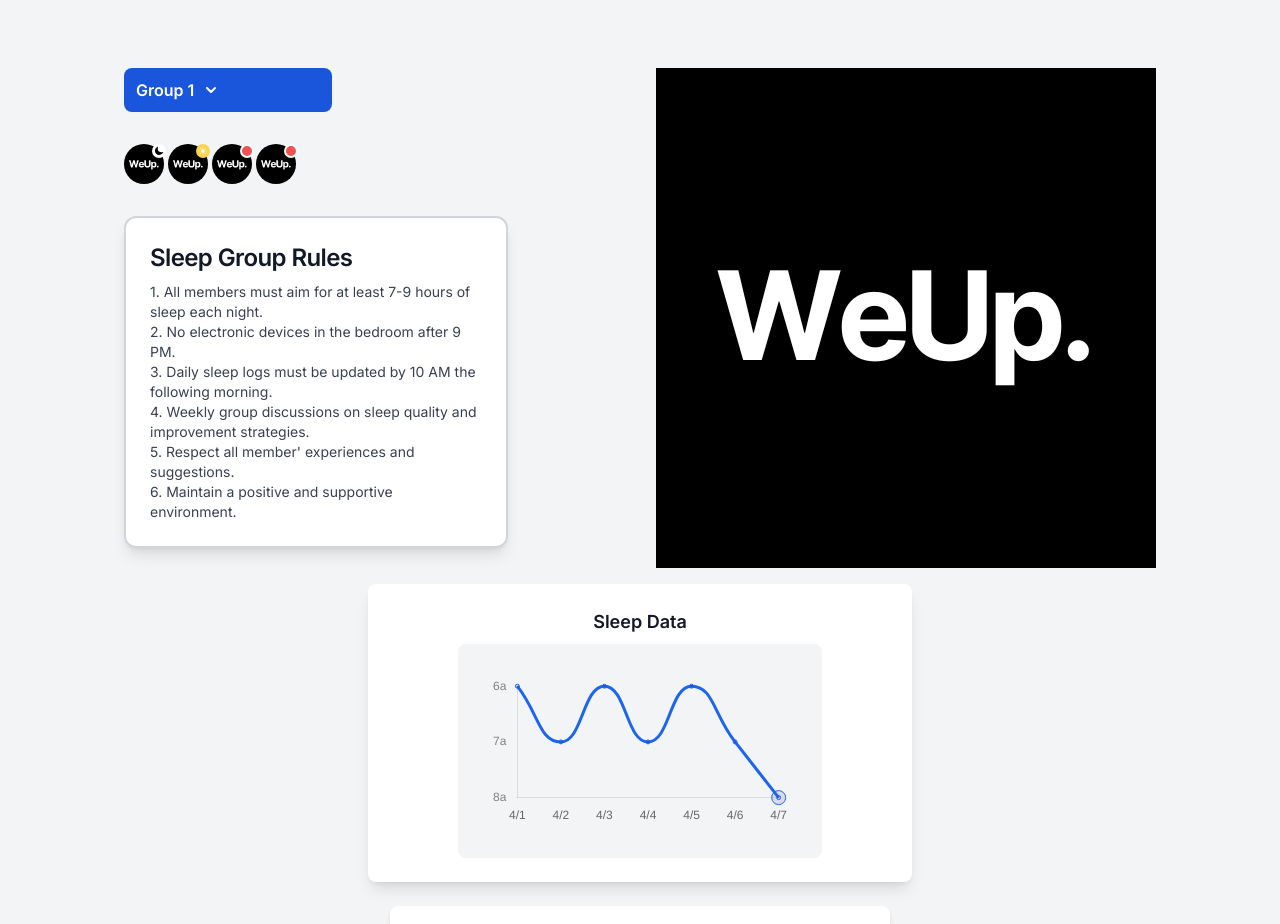
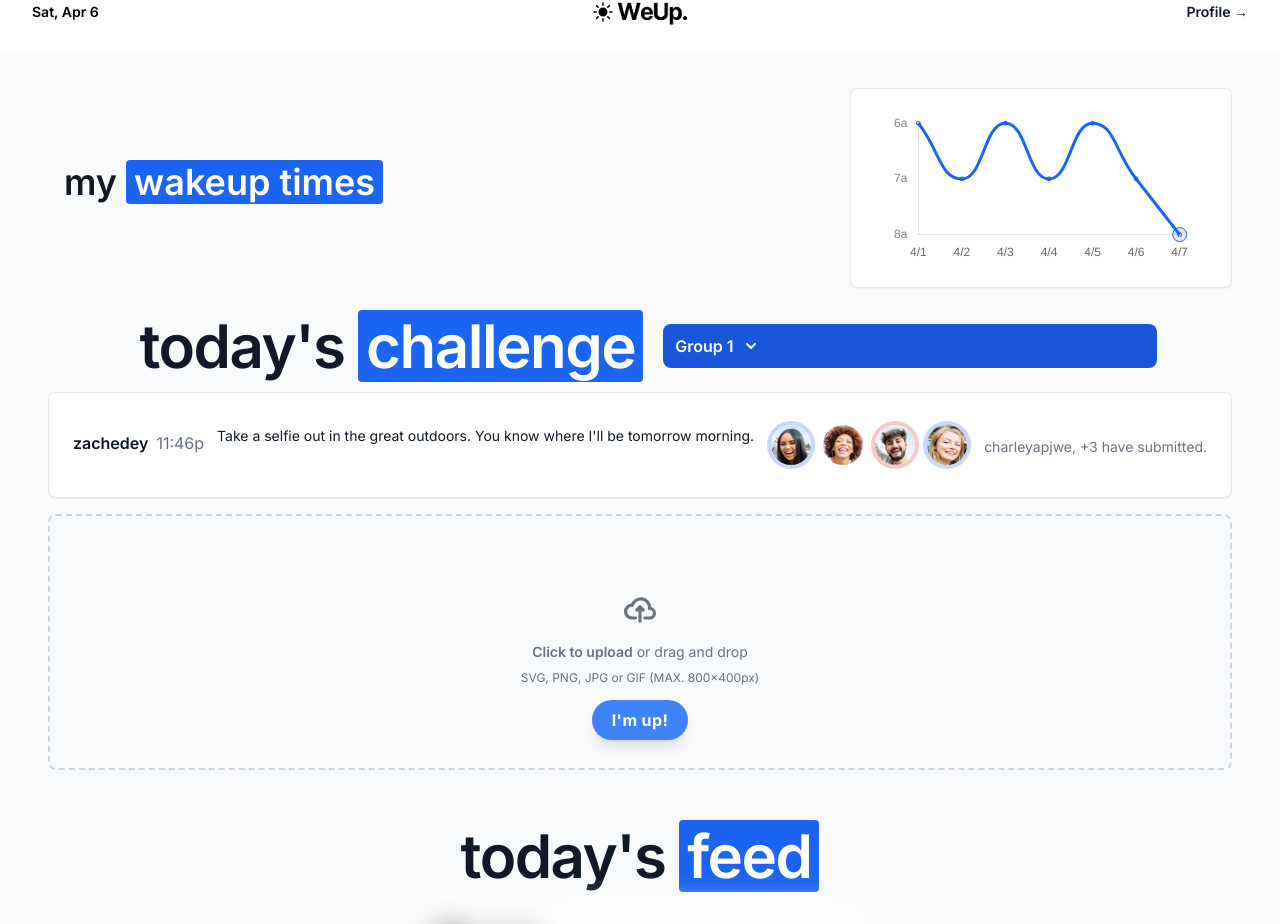
Before and after one commit to radicalplatforms/we-up, a Next.js app in the folder next/: page /home in a window 1280 px wide. Shown: the part 28-952 px from the top of the page. Built offline with nearby package versions, Linux system fonts and the light colour scheme.

Commit message:
Updage home 2 to home

```diff
--- a/next/src/app/home/page.tsx
+++ b/next/src/app/home/page.tsx
@@ -1,126 +1,48 @@
-import React, { Component } from 'react';
-import HomeDropdown from '../components/HomeDropdown';
+"use client";
+import React, { useState, useEffect } from 'react';
 import WeUpLogo from '../assets/weup.png';
 import Image from 'next/image';
+import HomeDropdown from '../components/HomeDropdown';
+import Navbar from '../components/Navbar';
 import LineChart from '../charts/LineChart';
+import GroupInfo from '../components/GroupInfo';
+import FeedInfo from '../components/FeedInfo';
+import LoadingScreen from '../components/LoadingScreen';
 
-export default function Home() {
+export default function Home2() {
 
-    const MoonIndicator = () => (
-        <svg xmlns="http://www.w3.org/2000/svg" viewBox="0 0 24 24" fill="currentColor" className="top-0 start-7 absolute w-3.5 h-3.5 bg-white border-2 border-white dark:border-gray-800 rounded-full">
-          <path fillRule="evenodd" d="M9.528 1.718a.75.75 0 0 1 .162.819A8.97 8.97 0 0 0 9 6a9 9 0 0 0 9 9 8.97 8.97 0 0 0 3.463-.69.75.75 0 0 1 .981.98 10.503 10.503 0 0 1-9.694 6.46c-5.799 0-10.5-4.7-10.5-10.5 0-4.368 2.667-8.112 6.46-9.694a.75.75 0 0 1 .818.162Z" clipRule="evenodd" />
-        </svg>
-    );
+    const [isUp, setIsUp] = useState(false);
+    const [isLoading, setIsLoading] = useState(true);
 
-    const SunIndicator = () => (
-        <svg xmlns="http://www.w3.org/2000/svg" viewBox="0 0 24 24" fill="white" className="top-0 start-7 absolute w-3.5 h-3.5 bg-amber-300 border-2 border-amber-300 dark:border-gray-800 rounded-full">
-            <path d="M12 2.25a.75.75 0 0 1 .75.75v2.25a.75.75 0 0 1-1.5 0V3a.75.75 0 0 1 .75-.75ZM7.5 12a4.5 4.5 0 1 1 9 0 4.5 4.5 0 0 1-9 0ZM18.894 6.166a.75.75 0 0 0-1.06-1.06l-1.591 1.59a.75.75 0 1 0 1.06 1.061l1.591-1.59ZM21.75 12a.75.75 0 0 1-.75.75h-2.25a.75.75 0 0 1 0-1.5H21a.75.75 0 0 1 .75.75ZM17.834 18.894a.75.75 0 0 0 1.06-1.06l-1.59-1.591a.75.75 0 1 0-1.061 1.06l1.59 1.591ZM12 18a.75.75 0 0 1 .75.75V21a.75.75 0 0 1-1.5 0v-2.25A.75.75 0 0 1 12 18ZM7.758 17.303a.75.75 0 0 0-1.061-1.06l-1.591 1.59a.75.75 0 0 0 1.06 1.061l1.591-1.59ZM6 12a.75.75 0 0 1-.75.75H3a.75.75 0 0 1 0-1.5h2.25A.75.75 0 0 1 6 12ZM6.697 7.757a.75.75 0 0 0 1.06-1.06l-1.59-1.591a.75.75 0 0 0-1.061 1.06l1.59 1.591Z" />
-        </svg>
-    );
+    const handleClick = () => {
+        setIsUp(true);
+    };
+
+
+    useEffect(() => {
+        // Simulate a network request to fetch data
+        setTimeout(() => {
+            setIsLoading(false);
+        }, 1000); // 1 seconds delay
+    }, []);
+
+    if (isLoading) {
+        return <LoadingScreen />;
+    }
 
     return (
         <>
-
-        <div className='flex min-h-screen flex-col items-center justify-between p-24 bg-gray-100 dark:bg-gray-900'>
-
-            <div className="grid grid-cols-2 gap-8">
-                <div className="space-y-8">
-                    <HomeDropdown />
-                    <div className="flex gap-1">
-                        <div className="relative">
-                            <Image src={WeUpLogo} className="w-10 h-10 rounded-full" alt={''} />
-                            <MoonIndicator />
-                        </div>
-                        <div className="relative">
-                            <Image src={WeUpLogo} className="w-10 h-10 rounded-full" alt={''} />
-                            <SunIndicator />
-                        </div>
-                        <div className="relative">
-                            <Image src={WeUpLogo} className="w-10 h-10 rounded-full" alt={''} />
-                            <span className="top-0 start-7 absolute w-3.5 h-3.5 bg-red-500 border-2 border-white dark:border-gray-800 rounded-full"></span>
-                        </div>
-                        <div className="relative">
-                            <Image src={WeUpLogo} className="w-10 h-10 rounded-full" alt={''} />
-                            <span className="top-0 start-7 absolute w-3.5 h-3.5 bg-red-500 border-2 border-white dark:border-gray-800 rounded-full"></span>
-                        </div>
-                    </div>
-
-                    <div className="flex flex-col justify-between max-w-sm p-6 bg-white border-2 border-gray-300 rounded-xl shadow-lg transform transition-all duration-200 hover:scale-105 hover:bg-gray-100 dark:bg-gray-800 dark:border-gray-700 dark:hover:bg-gray-700">
-                        <div>
-                            <h5 className="mb-2 text-2xl font-semibold tracking-tight text-gray-900 dark:text-white">Sleep Group Rules</h5>
-                            <p className="text-sm font-normal text-gray-700 dark:text-gray-400">
-                                1. All members must aim for at least 7-9 hours of sleep each night.<br/>
-                                2. No electronic devices in the bedroom after 9 PM.<br/>
-                                3. Daily sleep logs must be updated by 10 AM the following morning.<br/>
-                                4. Weekly group discussions on sleep quality and improvement strategies.<br/>
-                                5. Respect all member&apos; experiences and suggestions.<br/>
-                                6. Maintain a positive and supportive environment.
-                            </p>
-                        </div>
-                    </div>
-                </div>
-
-                <div className="flex items-center justify-center">
-                    <Image src={WeUpLogo} className="aspect-photo" alt={''} />
-                </div>
-            </div>
-
-
-
-            <div className="flex flex-col items-center justify-center bg-white dark:bg-gray-800 rounded-lg shadow-lg p-6 my-4 w-full md:w-3/4 lg:w-1/2">
-                <h2 className="text-lg font-semibold text-gray-900 dark:text-white mb-2">
-                    Sleep Data
-                </h2>
-                <div className="bg-gray-100 dark:bg-gray-700 rounded-lg p-4">
-                    <LineChart />
-                </div>
-            </div>
-
-            <div>
-                <ul role="list" className="sm:w-screen md:w-full px-32 divide-y divide-gray-200 dark:divide-gray-700">
-                <li className="py-3 sm:py-4 bg-white dark:bg-gray-800 rounded-lg shadow-md my-2">
-            <div className="flex items-center space-x-3 rtl:space-x-reverse px-4">
-                <div className="flex-shrink-0">
-                    <Image src={WeUpLogo} className="w-8 h-8 rounded-full" alt={''} />
-                </div>
-                <div className="flex-1 min-w-0">
-                    <p className="text-sm font-semibold text-gray-900 truncate dark:text-white">
-                        zachedey
-                    </p>
-                    <p className="text-sm text-gray-500 truncate dark:text-gray-400">
-                        07:01 AM
-                    </p>
-                </div>
-                <span className="inline-flex items-center bg-green-100 text-green-800 text-xs font-medium px-2.5 py-0.5 rounded-full dark:bg-green-900 dark:text-green-300">
-                    <span className="w-2 h-2 me-1 bg-green-500 rounded-full"></span>
-                    Available
-                </span>
-            </div>
-            <Image src={WeUpLogo} className="my-4 w-full" alt={''} />
-        </li>
-        <li className="py-3 sm:py-4 bg-white dark:bg-gray-800 rounded-lg shadow-md my-2">
-            <div className="flex items-center space-x-3 rtl:space-x-reverse px-4">
-                <div className="flex-shrink-0">
-                    <Image src={WeUpLogo} className="w-8 h-8 rounded-full" alt={''} />
-                </div>
-                <div className="flex-1 min-w-0">
-                    <p className="text-sm font-semibold text-gray-900 truncate dark:text-white">
-                        zachedey
-                    </p>
-                    <p className="text-sm text-gray-500 truncate dark:text-gray-400">
-                        07:01 AM
-                    </p>
-                </div>
-                <span className="inline-flex items-center bg-green-100 text-green-800 text-xs font-medium px-2.5 py-0.5 rounded-full dark:bg-green-900 dark:text-green-300">
-                    <span className="w-2 h-2 me-1 bg-green-500 rounded-full"></span>
-                    Available
-                </span>
-            </div>
-            <Image src={WeUpLogo} className="my-4 w-full" alt={''} />
-        </li>
-                </ul>
+        <div className="transition-all duration-500 ease-in-out">
+            <Navbar linkText={"Profile"} linkHref={"/profile"}/>
+            {/* Container for full screen */}
+            <div className='flex min-h-screen flex-col items-center justify-between p-4 bg-gray-50 space-y-4'>
+            {/* Group Info */}
+            <GroupInfo />
+            {/* Feed */}
+            <FeedInfo isUp={isUp} handleClick={handleClick}/>
             </div>
         </div>
+
         </>
     );
 }
--- a/next/src/app/home2/page.tsx
+++ /dev/null
@@ -1,48 +0,0 @@
-"use client";
-import React, { useState, useEffect } from 'react';
-import WeUpLogo from '../assets/weup.png';
-import Image from 'next/image';
-import HomeDropdown from '../components/HomeDropdown';
-import Navbar from '../components/Navbar';
-import LineChart from '../charts/LineChart';
-import GroupInfo from '../components/GroupInfo';
-import FeedInfo from '../components/FeedInfo';
-import LoadingScreen from '../components/LoadingScreen';
-
-export default function Home2() {
-
-    const [isUp, setIsUp] = useState(false);
-    const [isLoading, setIsLoading] = useState(true);
-
-    const handleClick = () => {
-        setIsUp(true);
-    };
-
-
-    useEffect(() => {
-        // Simulate a network request to fetch data
-        setTimeout(() => {
-            setIsLoading(false);
-        }, 1000); // 1 seconds delay
-    }, []);
-
-    if (isLoading) {
-        return <LoadingScreen />;
-    }
-
-    return (
-        <>
-        <div className="transition-all duration-500 ease-in-out">
-            <Navbar linkText={"Profile"} linkHref={"/profile"}/>
-            {/* Container for full screen */}
-            <div className='flex min-h-screen flex-col items-center justify-between p-4 bg-gray-50 space-y-4'>
-            {/* Group Info */}
-            <GroupInfo />
-            {/* Feed */}
-            <FeedInfo isUp={isUp} handleClick={handleClick}/>
-            </div>
-        </div>
-
-        </>
-    );
-}
```
